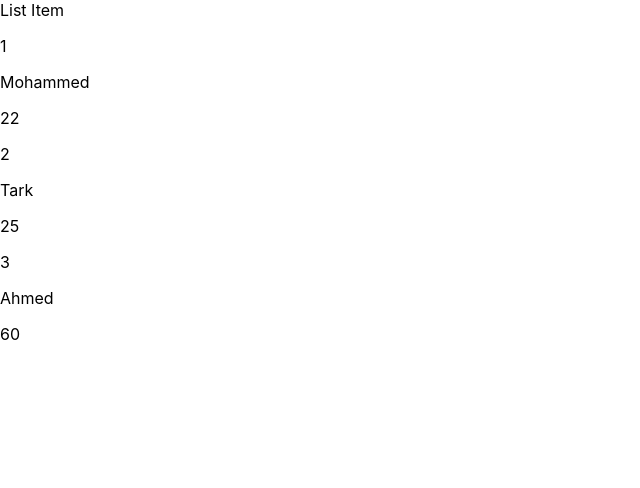
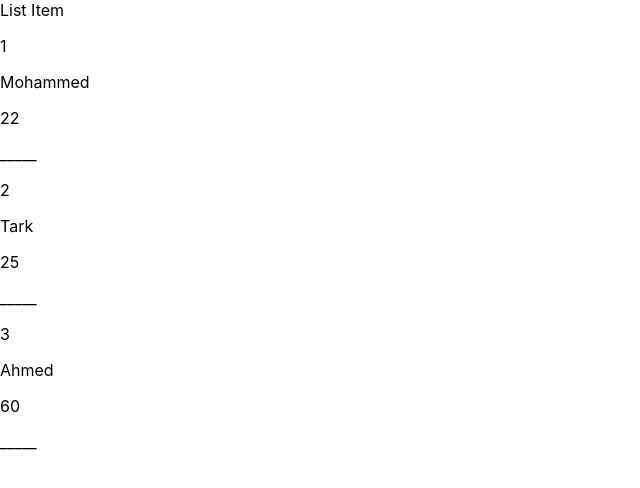
Before and after one commit to Mohammedazzam/react_-Unique_Coderz, a React (Create React App) app: page / in a window 1280 px wide. Shown: the top 488 px of the page, without its empty margins (0-640 px from the left). Built offline with nearby package versions, Linux system fonts and the light colour scheme.

Commit message:
(18 Lists & Keys)

```diff
--- a/src/components/Items.js
+++ b/src/components/Items.js
@@ -1,37 +1,35 @@
 import React , {comments, Component} from 'react';
+
+
+
+
 
 // class Items extends Component{
 //     render(){
 
+//         const {items} = this.props;
+//         // const theItems =items.map( (item) =>{
+//             const theItems =items.map( item =>{
+//                 return(
+//                 <div key={item.id}>
+//                     <p>{item.id}</p>
+//                     <p>{item.name}</p>
+//                     <p>{item.age}</p>
+//                     <div>_____</div>
+//                 </div>
+//             )
+//         })
 //         return(
 //             <div>
-//                 <p>{this.props.id}</p>
-//                 <p>{this.props.name}</p>
-//                 <p>{this.props.age}</p>
+//                 {theItems}
 //             </div>
 //         )
+
 //     }
 // }
 
 
-// class Items extends Component{
-//     render(){
-//         const id = this.props.id;
-//         const name = this.props.name;
-//         const age = this.props.age;
-//         return(
-//             <div>
-//                 <p>{id}</p>
-//                 <p>{name}</p>
-//                 <p>{age}</p>
-//             </div>
-//         )
-//     }
-// }
-
-
-
-
+//حل آخر لو مافي id
 class Items extends Component{
     render(){
 
@@ -39,10 +37,11 @@ class Items extends Component{
         // const theItems =items.map( (item) =>{
             const theItems =items.map( item =>{
                 return(
-                <div>
+                <div key={Math.random()*10}>
                     <p>{item.id}</p>
                     <p>{item.name}</p>
                     <p>{item.age}</p>
+                    <div>_____</div>
                 </div>
             )
         })
@@ -54,4 +53,7 @@ class Items extends Component{
 
     }
 }
+
+
+
 export default Items;
```
